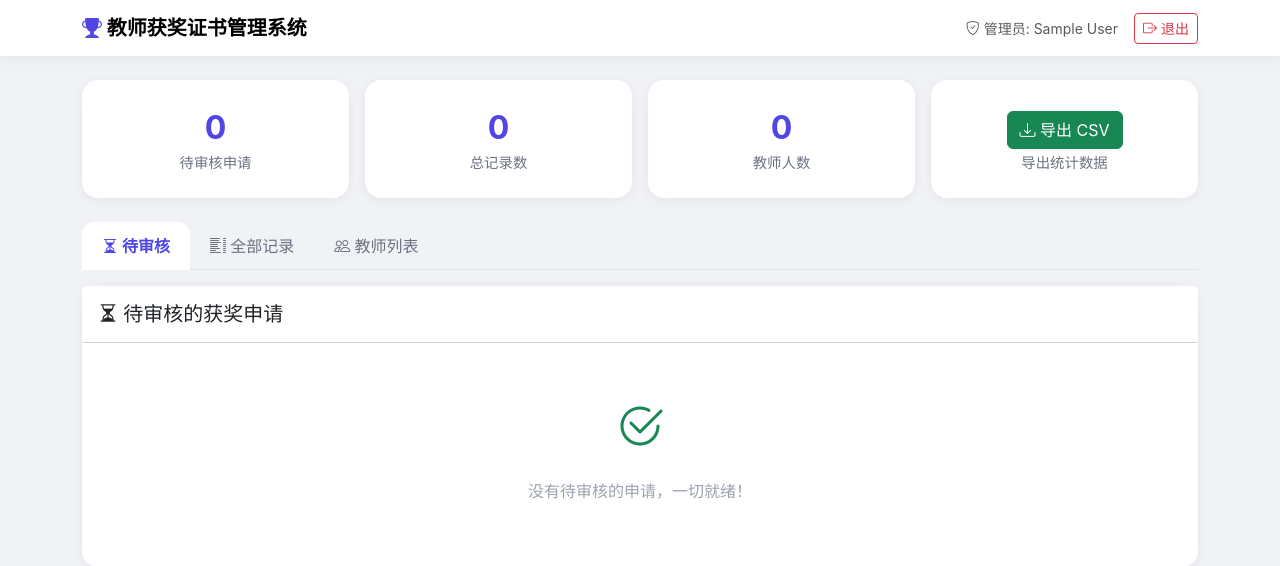
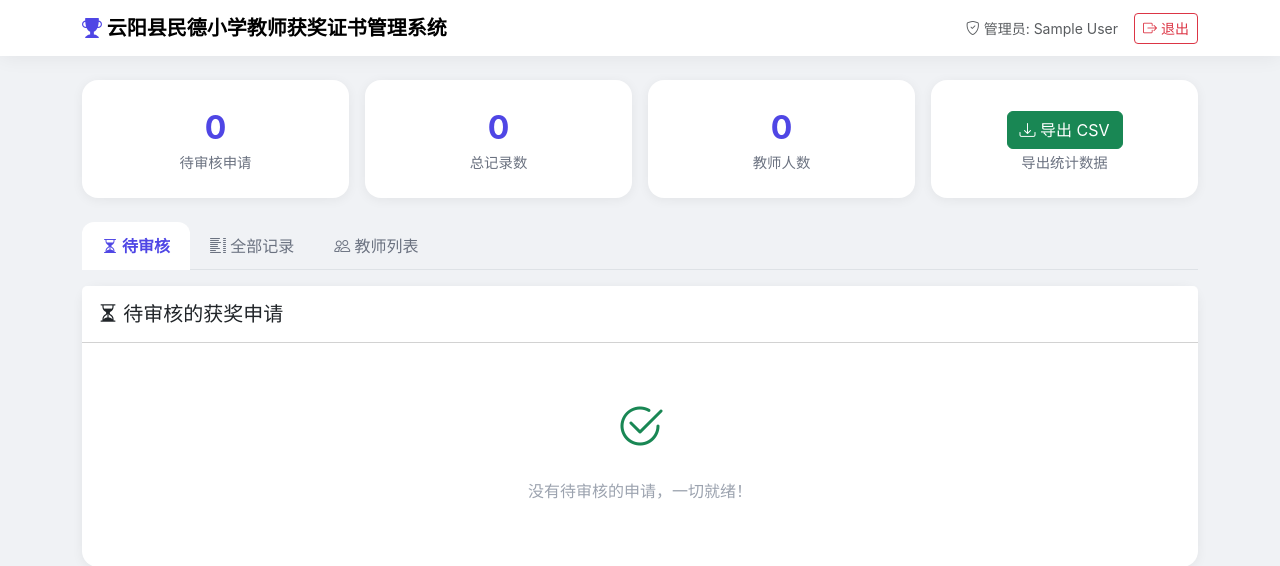
Before and after one commit to huangjun-91/credit-system, a Flask app: page /admin in a window 1280 px wide. Shown: the top 566 px of the page. Run offline with Flask 3, Linux system fonts and the light colour scheme; the visitor is signed in with stand-in values (Sample User, id 1); data comes from the database, SQL or seed files in the repository; data that the repository does not hold is empty; some libraries are stand-ins or nearby versions.

Commit message:
Update system name, remove admin hint, add team competition option

```diff
--- a/app.py
+++ b/app.py
@@ -1,5 +1,5 @@
 """
-教师获奖证书管理系统 - 后端 (Flask)
+云阳县民德小学教师获奖证书管理系统 - 后端 (Flask)
 功能：教师注册/登录、上传指导学生获奖证书、管理员审核、学分统计
 """
 
@@ -63,6 +63,7 @@ def init_db():
             credits REAL NOT NULL DEFAULT 1,
             description TEXT DEFAULT '',
             image_path TEXT DEFAULT '',
+            is_team INTEGER DEFAULT 0,
             status TEXT NOT NULL DEFAULT '待审核',
             submit_time TIMESTAMP DEFAULT CURRENT_TIMESTAMP,
             review_time TIMESTAMP,
@@ -235,9 +236,9 @@ def submit_credit():
 
     conn = get_db()
     conn.execute(
-        """INSERT INTO credits (user_id, title, category, award_level, award_grade, credits, description, image_path, status)
-           VALUES (?, ?, ?, ?, ?, ?, ?, ?, '待审核')""",
-        (session['user_id'], title, award_level, award_level, award_grade, credits, description, image_path)
+        """INSERT INTO credits (user_id, title, category, award_level, award_grade, credits, description, image_path, is_team, status)
+           VALUES (?, ?, ?, ?, ?, ?, ?, ?, ?, '待审核')""",
+        (session['user_id'], title, award_level, award_level, award_grade, credits, description, image_path, int(request.form.get('is_team', 0)))
     )
     conn.commit()
     conn.close()
@@ -316,14 +317,14 @@ def export_data():
     conn = get_db()
     records = conn.execute("""
         SELECT c.id, u.real_name, u.teacher_id, u.department, c.title, c.award_level,
-               c.award_grade, c.credits, c.status, c.submit_time, c.review_time
+               c.award_grade, c.credits, c.is_team, c.status, c.submit_time, c.review_time
         FROM credits c JOIN users u ON c.user_id = u.id
         ORDER BY u.real_name, c.submit_time
     """).fetchall()
     conn.close()
 
     # Generate CSV as bytes with BOM for Excel compatibility
-    header = ['编号', '姓名', '工号', '所属学院', '获奖名称', '获奖层次', '获奖等级', '折算学分', '状态', '提交时间', '审核时间']
+    header = ['编号', '姓名', '工号', '所属学院', '获奖名称', '获奖层次', '获奖等级', '折算学分', '是否团队赛', '状态', '提交时间', '审核时间']
     rows = ['\t'.join(header)]
     for r in records:
         rows.append('\t'.join([
@@ -335,6 +336,7 @@ def export_data():
             r['award_level'] or '',
             r['award_grade'] or '',
             str(r['credits']),
+            '是' if r.get('is_team') else '否',
             r['status'] or '',
             r['submit_time'] or '',
             r['review_time'] or ''
@@ -356,7 +358,7 @@ def uploaded_file(filename):
 # ========== 启动 ==========
 if __name__ == '__main__':
     print("=" * 50)
-    print("   教师获奖证书管理系统 v1.0")
+    print("   云阳县民德小学教师获奖证书管理系统 v1.0")
     print("=" * 50)
     print(f"   启动地址: http://127.0.0.1:5000")
     print(f"   管理员账号: admin / admin123")
--- a/templates/admin.html
+++ b/templates/admin.html
@@ -3,7 +3,7 @@
 <head>
     <meta charset="UTF-8">
     <meta name="viewport" content="width=device-width, initial-scale=1.0">
-    <title>管理面板 - 教师获奖证书管理系统</title>
+    <title>管理面板 - 云阳县民德小学教师获奖证书管理系统</title>
     <link href="https://cdn.bootcdn.net/ajax/libs/bootstrap/5.3.0/css/bootstrap.min.css" rel="stylesheet">
     <link href="https://cdn.bootcdn.net/ajax/libs/bootstrap-icons/1.10.0/font/bootstrap-icons.css" rel="stylesheet">
     <style>
@@ -35,7 +35,7 @@
     <nav class="navbar navbar-expand-lg fixed-top">
         <div class="container">
             <a class="navbar-brand fw-bold" href="/">
-                <i class="bi bi-trophy-fill" style="color: var(--primary-color);"></i> 教师获奖证书管理系统
+                <i class="bi bi-trophy-fill" style="color: var(--primary-color);"></i> 云阳县民德小学教师获奖证书管理系统
             </a>
             <div class="d-flex align-items-center">
                 <span class="me-3 text-muted small">
--- a/templates/admin_teacher.html
+++ b/templates/admin_teacher.html
@@ -3,7 +3,7 @@
 <head>
     <meta charset="UTF-8">
     <meta name="viewport" content="width=device-width, initial-scale=1.0">
-    <title>教师详情 - 教师获奖证书管理系统</title>
+    <title>教师详情 - 云阳县民德小学教师获奖证书管理系统</title>
     <link href="https://cdn.bootcdn.net/ajax/libs/bootstrap/5.3.0/css/bootstrap.min.css" rel="stylesheet">
     <link href="https://cdn.bootcdn.net/ajax/libs/bootstrap-icons/1.10.0/font/bootstrap-icons.css" rel="stylesheet">
     <style>
--- a/templates/index.html
+++ b/templates/index.html
@@ -3,7 +3,7 @@
 <head>
     <meta charset="UTF-8">
     <meta name="viewport" content="width=device-width, initial-scale=1.0">
-    <title>教师获奖证书管理系统</title>
+    <title>云阳县民德小学教师获奖证书管理系统</title>
     <link href="https://cdn.bootcdn.net/ajax/libs/bootstrap/5.3.0/css/bootstrap.min.css" rel="stylesheet">
     <link href="https://cdn.bootcdn.net/ajax/libs/bootstrap-icons/1.10.0/font/bootstrap-icons.css" rel="stylesheet">
     <style>
@@ -83,7 +83,7 @@
         <div class="container">
             <a class="navbar-brand fw-bold" href="/">
                 <i class="bi bi-trophy-fill" style="color: var(--primary-color);"></i>
-                教师获奖证书管理系统
+                云阳县民德小学教师获奖证书管理系统
             </a>
             <div>
                 {% if session.user_id %}
@@ -107,7 +107,7 @@
 
     <div class="hero-section">
         <div class="container">
-            <h1><i class="bi bi-trophy-fill"></i> 教师获奖证书管理系统</h1>
+            <h1><i class="bi bi-trophy-fill"></i> 云阳县民德小学教师获奖证书管理系统</h1>
             <p>轻松登记指导学生获奖信息 — 上传证书图片，选择获奖层次与等级，一键提交审核</p>
             <div class="mt-4">
                 {% if not session.user_id %}
--- a/templates/register.html
+++ b/templates/register.html
@@ -3,7 +3,7 @@
 <head>
     <meta charset="UTF-8">
     <meta name="viewport" content="width=device-width, initial-scale=1.0">
-    <title>注册 - 教师获奖证书管理系统</title>
+    <title>注册 - 云阳县民德小学教师获奖证书管理系统</title>
     <link href="https://cdn.bootcdn.net/ajax/libs/bootstrap/5.3.0/css/bootstrap.min.css" rel="stylesheet">
     <link href="https://cdn.bootcdn.net/ajax/libs/bootstrap-icons/1.10.0/font/bootstrap-icons.css" rel="stylesheet">
     <style>
@@ -62,7 +62,7 @@
                     <div class="register-header">
                         <h3><i class="bi bi-person-plus-fill"></i></h3>
                         <h4 class="mb-1">注册新账号</h4>
-                        <p class="mb-0 small opacity-75">加入教师获奖证书管理系统</p>
+                        <p class="mb-0 small opacity-75">加入云阳县民德小学教师获奖证书管理系统</p>
                     </div>
                     <div class="register-body">
                         {% with messages = get_flashed_messages(with_categories=true) %}
```
Also changed, not shown: templates/login.html (+3 -5 lines), templates/teacher.html (+12 -2 lines).
